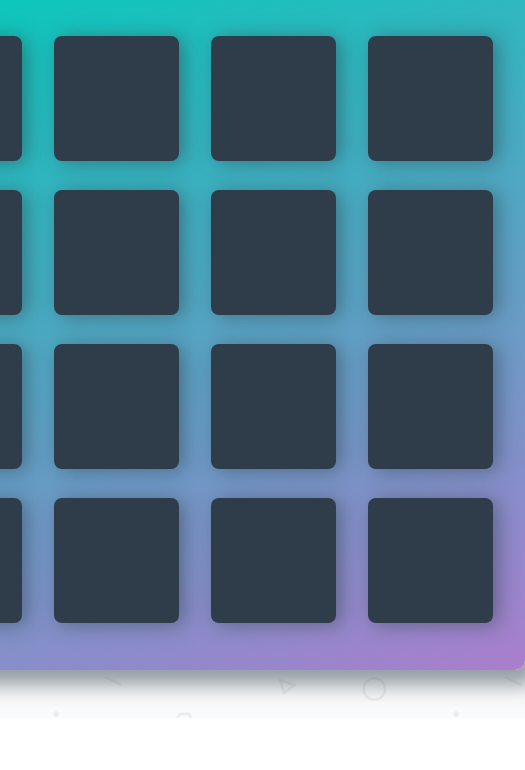
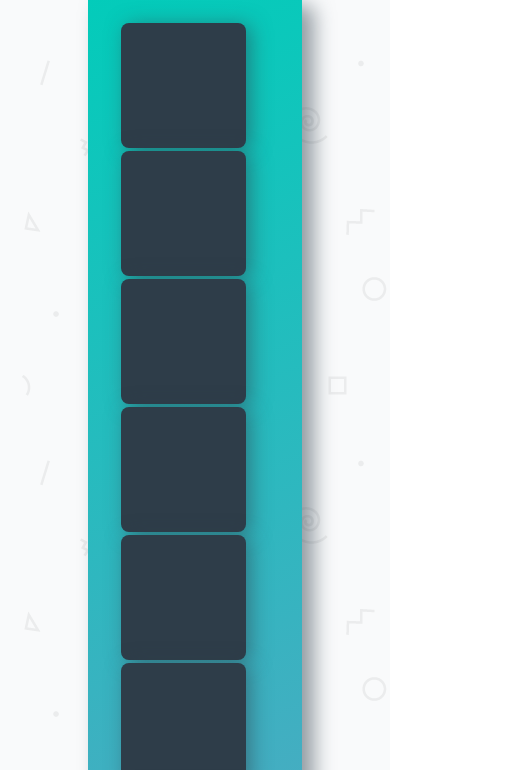
Before and after one commit to markyz89/memory-game, a plain HTML site: page index.html in a window 390 px wide. Shown: the part 144-914 px from the top of the page, 525 px wide, since content can reach past the window. Before the commit the page ends 862 px from the top, so only its background shows below. Drawn offline with Linux system fonts and the light colour scheme; a web font is replaced by a local one.

Commit message:
Edited to make card deck responsive

```diff
--- a/css/app.css
+++ b/css/app.css
@@ -38,7 +38,7 @@ h1 {
  */
 
 .deck {
-    width: 660px;
+    width: 55%;
     min-height: 680px;
     background: linear-gradient(160deg, #02ccba 0%, #aa7ecd 100%);
     padding: 32px;
@@ -63,6 +63,7 @@ h1 {
     justify-content: center;
     align-items: center;
     box-shadow: 5px 2px 20px 0 rgba(46, 61, 73, 0.5);
+    margin: 1% 1%;
 }
 
 .deck .card.open {
@@ -191,3 +192,26 @@ border-radius: 8px;
 
 
 /*background: linear-gradient(160deg, #02ccba 0%, #aa7ecd 100%);*/
+
+/*media queries*/
+
+@media only screen and (max-width: 1120px) {
+    .deck .card {
+        width: 100px;
+        height: 100px;
+    }
+}
+
+@media only screen and (max-width: 923px) {
+    .deck .card {
+        width: 80px;
+        height: 80px;
+    }
+}
+
+@media only screen and (max-width: 767px) {
+    .deck .card {
+        width: 125px;
+        height: 125px;
+    }
+}
--- a/js/app.js
+++ b/js/app.js
@@ -13,7 +13,7 @@ var arrListItems = Array.prototype.slice.call(listItems);
 // console.log(arrListItems);
 
 var shuffledArray = shuffle(arrListItems);
-console.log(shuffledArray);
+// console.log(shuffledArray);
 
 
 var newList = '';
@@ -114,39 +114,25 @@ restartButton.addEventListener('click', restartGame);
 
 		// if it is a card that was clicked
 		// and a card that isnt being shown
-	if (e.target.classList.contains("not-shown")) {
+	if (e.target.classList.contains("not-shown") && (document.querySelectorAll('.show').length < 2)) {
 		if (document.querySelectorAll('.not-shown').length == 16 && moveCount === 0) {
 			runTimer();
 		}
 
-		console.log("card was clicked!");
+		// console.log("card was clicked!");
 		// this allows class name of clicked to be compared against array
 		let classMatch = e.target.querySelector('i').className;
 
-			// turns off event listeners while two unmatched cards are showing (so no more can be clicked)
-			// actually an error that accomplises desired outcome anyway...not ideal
-			if (document.querySelectorAll('.show').length == 2) {
-				console.log("not listening!");
-				document.getElementsByClassName('.card').removeEventListener('click', function(){
-
-				})
-
-			} else {
-				console.log("still listening");
-			}
-
-
-
 
 			if (openCards.length < 1) {  // no open cards - first card opened
-				console.log("nothing in the array!");
+				// console.log("nothing in the array!");
 				//shows the card
 				revealCard(e);
 				//adds to the open card array
 				addOpenCard(e);
 
 			} else {  // openCards has something in it, so this card is being compared against the first card that was opened.
-				console.log("there is something in the array");
+				// console.log("there is something in the array");
 					if (openCards.includes(classMatch)) {
 						// only for console logging
 						matchedCards.push(classMatch);
@@ -185,7 +171,7 @@ function updateMoveCount () {
 		document.getElementById("moves-made").innerHTML =moveCount+" Moves";
 	}
 
-	console.log(moveCount);
+	// console.log(moveCount);
 }
 
 
@@ -332,7 +318,7 @@ function stopTimer() {
 	clearInterval(clock);
 	completedTime = document.querySelector('#timer').textContent;
 
-	console.log(completedTime);
+	// console.log(completedTime);
 }
 
 function displayTime(clock) {
@@ -344,5 +330,5 @@ function displayTime(clock) {
 	secondsFormatted = secondsRounded < 10 ? '0'+secondsRounded: secondsRounded;
 	timeElapsed = minutesElapsed+":"+secondsFormatted;
 	displayTimer.textContent = timeElapsed;
-	console.log(timeElapsed);
+	// console.log(timeElapsed);
 }
```
